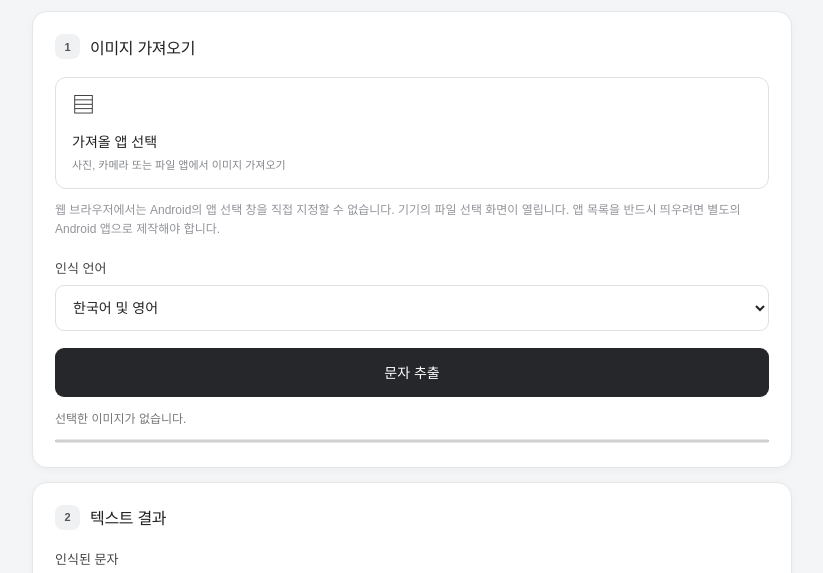
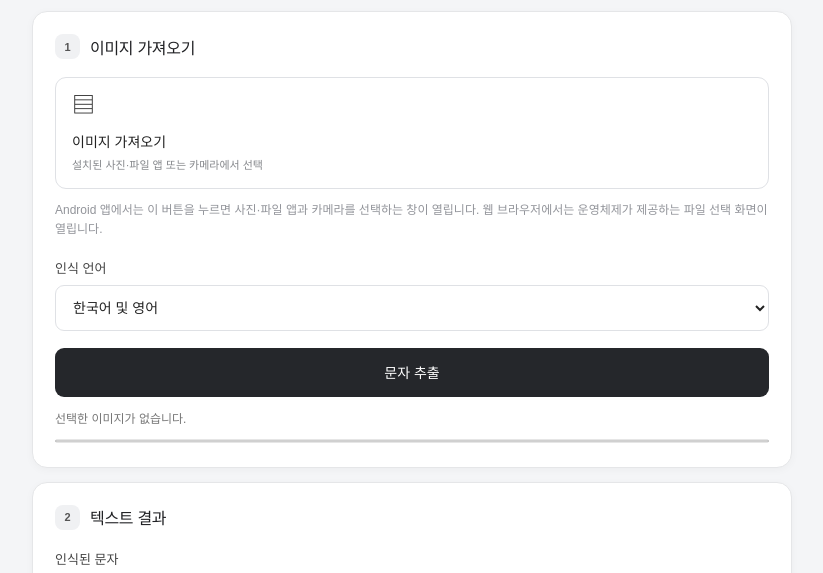
Before and after one commit to cnstlrdl935/Gpt-ocr, a plain HTML site: page index.html in a window 1280 px wide. Shown: the part 214-787 px from the top of the page, without its empty margins (228-1051 px from the left). Drawn offline with Linux system fonts and the light colour scheme.

Commit message:
Improve OCR page layout and explain Android app chooser behavior

```diff
--- a/index.html
+++ b/index.html
@@ -63,10 +63,10 @@ footer p{font-size:11px;color:#9a9ca1;line-height:1.6}
 <section aria-labelledby="image-title">
 <div class="section-head"><span class="step">1</span><h2 id="image-title">이미지 가져오기</h2></div>
 <div class="source-actions" style="grid-template-columns:1fr">
-<button id="open-files" type="button"><span class="source-icon">▤</span><span><span class="source-title">가져올 앱 선택</span><span class="source-note">사진, 카메라 또는 파일 앱에서 이미지 가져오기</span></span></button>
+<button id="open-files" type="button"><span class="source-icon">▤</span><span><span class="source-title">이미지 가져오기</span><span class="source-note">설치된 사진·파일 앱 또는 카메라에서 선택</span></span></button>
 </div>
 <input id="file" type="file" accept="image/*">
-<p class="hint">웹 브라우저에서는 Android의 앱 선택 창을 직접 지정할 수 없습니다. 기기의 파일 선택 화면이 열립니다. 앱 목록을 반드시 띄우려면 별도의 Android 앱으로 제작해야 합니다.</p>
+<p class="hint">Android 앱에서는 이 버튼을 누르면 사진·파일 앱과 카메라를 선택하는 창이 열립니다. 웹 브라우저에서는 운영체제가 제공하는 파일 선택 화면이 열립니다.</p>
 <img id="preview" alt="선택한 이미지 미리보기" hidden>
 
 <label for="language">인식 언어</label>
@@ -209,7 +209,7 @@ $("run").addEventListener("click", async () => {
       }
     });
     await worker.setParameters({
-      tessedit_pageseg_mode: "6",
+      tessedit_pageseg_mode: "3",
       preserve_interword_spaces: "1",
       user_defined_dpi: "300"
     });
```
